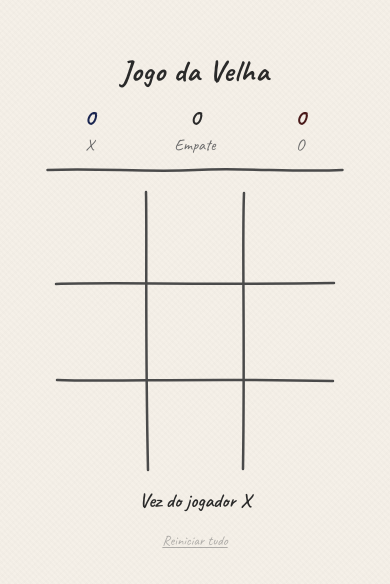
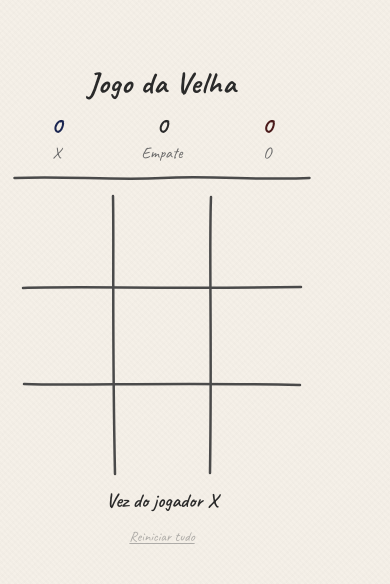
Before and after one commit to cassiuslawrence/jogo-da-velha-lapis, a Next.js app: page / in a window 390 px wide. Shown: the part 120-704 px from the top of the page. Built offline with nearby package versions, Linux system fonts and the light colour scheme.

Commit message:
fix: reduce excess vertical space on mobile

```diff
--- a/components/GameClient.tsx
+++ b/components/GameClient.tsx
@@ -140,8 +140,8 @@ export default function GameClient() {
 
   return (
     <div className="flex flex-col min-h-screen">
-      <main className="flex flex-1 items-center justify-center p-3 sm:p-6">
-        <div className="flex flex-col items-center gap-3 sm:gap-6">
+      <main className="flex flex-1 items-center justify-start pt-5 px-3 pb-3 sm:justify-center sm:p-6">
+        <div className="flex flex-col items-center gap-2 sm:gap-6">
           <h1 className="text-3xl sm:text-4xl font-bold tracking-wide text-pencil">Jogo da Velha</h1>
           <ScoreBoard score={state.score} />
           <Board
```
